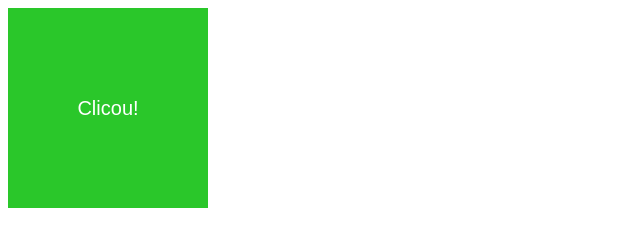
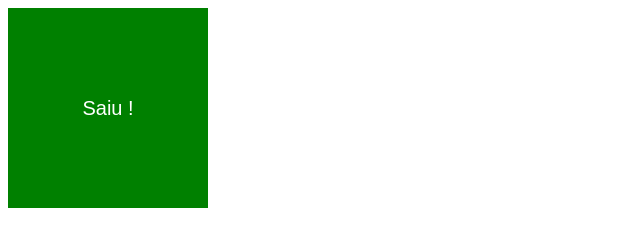
Before and after one commit to WalaceRamosdev/java-script, a plain HTML site: page Módulo C - Entendendo o DOM/ex002.html in a window 1280 px wide. Both pictures are taken after a click on the element "Interaja". Shown: the whole page, without its empty margins (0-640 px from the left). Drawn offline with Linux system fonts and the light colour scheme.

Commit message:
javascript

```diff
--- a/Módulo C - Entendendo o DOM/eventosdom.js
+++ b/Módulo C - Entendendo o DOM/eventosdom.js
@@ -1,4 +1,19 @@
+var a = window.document.getElementById('area')
+
+a.addEventListener('click', clicar)
+a.addEventListener('mouseenter', entrar)
+a.addEventListener('mouseout', sair)
+
 function clicar() {
-    var a = window.document.getElementById('area')
     a.innerText = 'Clicou!'
+    a.style.background = 'red'
 }
+
+function entrar() {
+    a.innerText = 'Entrou !'
+}
+
+function sair() {
+    a.innerText = 'Saiu !'
+    a.style.background = 'green'
+}
--- a/Módulo C - Entendendo o DOM/ex002.html
+++ b/Módulo C - Entendendo o DOM/ex002.html
@@ -7,7 +7,7 @@
     <style>
         div#area {
             font: normal 15pt arial;
-            background-color: rgb(42, 199, 42);
+            background-color:green;
             color: white;
             width: 200px;
             height: 200px;
@@ -17,7 +17,7 @@
     </style>
 </head>
 <body>
-    <div id="area" onclick="clicar()">Interaja</div>
+    <div id="area">Interaja</div>
 
     <script src="eventosdom.js"></script>
 </body>
```
